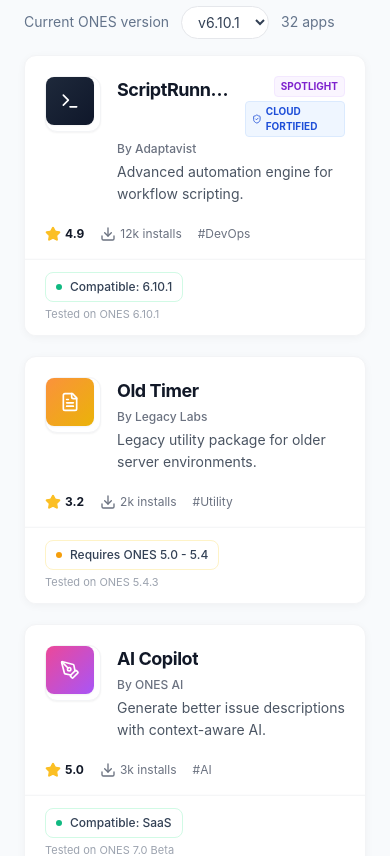
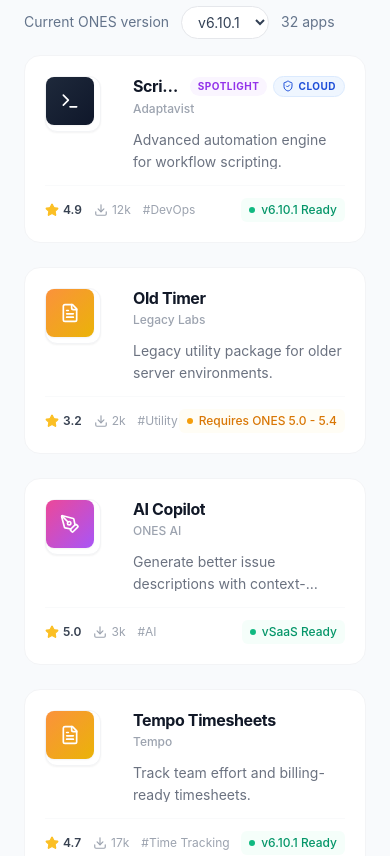
Before and after one commit to Jinming7/ones-marketplace, a Next.js app in the folder frontend/: page / in a window 390 px wide. Shown: the part 1560-2416 px from the top of the page. Built offline with nearby package versions, Linux system fonts and the light colour scheme.

Commit message:
feat(ui): modernize app cards and extract responsive app grid

```diff
--- a/frontend/src/app/page.tsx
+++ b/frontend/src/app/page.tsx
@@ -2,7 +2,7 @@
 
 import { useMemo, useState } from "react";
 import { Header } from "@/components/Header";
-import { AppCard } from "@/components/AppCard";
+import { AppGrid } from "@/components/AppGrid";
 import { FilterBar } from "@/components/FilterBar";
 import { SpotlightSection } from "@/components/SpotlightSection";
 import { marketplaceApps } from "@/lib/mockData";
@@ -96,20 +96,7 @@
           </div>
         </div>
 
-        <div className="grid grid-cols-1 gap-5 md:grid-cols-2 xl:grid-cols-3">
-          {filteredApps.map((app) => {
-            const disabled = onPremOnlyMode && !app.supportedHosting?.includes("on-prem");
-            return (
-              <AppCard
-                key={app.key}
-                app={app}
-                currentVersion={currentVersion}
-                disabled={disabled}
-                disabledLabel={disabled ? "Not available for On-Premise" : undefined}
-              />
-            );
-          })}
-        </div>
+        <AppGrid apps={filteredApps} currentVersion={currentVersion} onPremOnlyMode={onPremOnlyMode} />
       </section>
     </main>
   );
--- a/frontend/src/components/AppCard.tsx
+++ b/frontend/src/components/AppCard.tsx
@@ -14,9 +14,7 @@
 
 function parseVersion(version: string): ParsedVersion {
   const match = version.match(/(\d+)\.(\d+)(?:\.(\d+))?/);
-  if (!match) {
-    return [0, 0, 0];
-  }
+  if (!match) return [0, 0, 0];
   return [Number(match[1]), Number(match[2]), Number(match[3] ?? 0)];
 }
 
@@ -50,18 +48,19 @@
 
   if (!currentVersion || !supportsOnPrem) {
     return (
-      <div className="inline-flex items-center gap-2 rounded-lg border border-emerald-100 bg-white px-2.5 py-1.5 text-xs">
+      <span className="inline-flex items-center gap-1.5 rounded-md bg-emerald-50/50 px-2 py-1 text-xs font-medium text-emerald-600">
         <span className="h-1.5 w-1.5 rounded-full bg-emerald-500" />
-        <span className="font-medium text-slate-700">Compatible: SaaS</span>
-      </div>
+        vSaaS Ready
+      </span>
     );
   }
 
   const { min, max } = parseOnPremRange(app.compatibility?.onPremLabel);
   if (!min && !max) {
     return (
-      <span className="rounded border border-green-100 bg-green-50 px-2 py-1 text-xs font-medium text-green-700">
-        ✅ Compatible: v{currentVersion}
+      <span className="inline-flex items-center gap-1.5 rounded-md bg-emerald-50/50 px-2 py-1 text-xs font-medium text-emerald-600">
+        <span className="h-1.5 w-1.5 rounded-full bg-emerald-500" />
+        v{currentVersion} Ready
       </span>
     );
   }
@@ -72,18 +71,18 @@
 
   if (compatible) {
     return (
-      <div className="inline-flex items-center gap-2 rounded-lg border border-emerald-100 bg-white px-2.5 py-1.5 text-xs">
+      <span className="inline-flex items-center gap-1.5 rounded-md bg-emerald-50/50 px-2 py-1 text-xs font-medium text-emerald-600">
         <span className="h-1.5 w-1.5 rounded-full bg-emerald-500" />
-        <span className="font-medium text-slate-700">Compatible: {currentVersion}</span>
-      </div>
+        v{currentVersion} Ready
+      </span>
     );
   }
 
   return (
-    <div className="inline-flex items-center gap-2 rounded-lg border border-amber-100 bg-white px-2.5 py-1.5 text-xs">
+    <span className="inline-flex items-center gap-1.5 rounded-md bg-amber-50/50 px-2 py-1 text-xs font-medium text-amber-600">
       <span className="h-1.5 w-1.5 rounded-full bg-amber-500" />
-      <span className="font-medium text-slate-700">Requires {app.compatibility?.onPremLabel ?? "v7.0"}</span>
-    </div>
+      Requires {app.compatibility?.onPremLabel ?? "v5.x"}
+    </span>
   );
 }
 
@@ -96,63 +95,63 @@
       onClick={(event) => {
         if (disabled) event.preventDefault();
       }}
-      className={`group relative block overflow-hidden rounded-xl border border-gray-100 bg-white shadow-[0_2px_8px_rgba(0,0,0,0.04)] transition-all duration-300 ${
-        disabled ? "cursor-not-allowed opacity-60 grayscale" : "hover:-translate-y-1 hover:shadow-xl"
+      className={`group relative overflow-hidden rounded-2xl border border-gray-100 bg-white p-5 transition-all duration-300 ${
+        disabled
+          ? "cursor-not-allowed opacity-60 grayscale"
+          : "hover:border-blue-200 hover:shadow-[0_8px_30px_rgb(0,0,0,0.04)]"
       }`}
     >
-      <div className="flex gap-4 p-5">
-        <div className="h-14 w-14 flex-shrink-0 rounded-xl border border-gray-100 bg-white shadow-sm">
+      <span className="pointer-events-none absolute right-4 top-4 translate-y-[-4px] rounded-full bg-blue-600 px-3 py-1.5 text-xs font-bold text-white opacity-0 shadow-lg transition-all group-hover:opacity-100">
+        Install
+      </span>
+
+      <div className="flex gap-4">
+        <div className="mr-4 h-14 w-14 flex-shrink-0 rounded-xl border border-gray-100 bg-white shadow-sm">
           <AppIcon name={app.name} category={app.category} />
         </div>
 
         <div className="min-w-0 flex-1">
           <div className="flex items-start justify-between gap-2">
-            <h3 className="truncate text-lg font-bold tracking-tight text-gray-900">{app.name}</h3>
-            <div className="flex flex-col items-end gap-1">
+            <h3 className="truncate text-base font-bold leading-tight tracking-tight text-gray-900 transition-colors group-hover:text-blue-600">
+              {app.name}
+            </h3>
+            <div className="flex items-center gap-1.5">
               {app.spotlight ? (
-                <span className="rounded border border-purple-100 bg-purple-50 px-1.5 py-0.5 text-[10px] font-bold uppercase text-purple-700">
+                <span className="rounded-full bg-purple-50 px-2 py-0.5 text-[10px] font-bold uppercase tracking-wider text-purple-600">
                   {app.spotlight}
                 </span>
               ) : null}
               {isCloudFortified ? (
-                <span className="inline-flex items-center gap-1 rounded border border-blue-100 bg-blue-50 px-1.5 py-0.5 text-[10px] font-bold uppercase text-blue-700">
+                <span className="inline-flex items-center gap-1 rounded-full border border-blue-100 bg-blue-50 px-2 py-0.5 text-[10px] font-bold uppercase tracking-wider text-blue-700">
                   <ShieldCheck className="h-3 w-3" />
-                  Cloud Fortified
+                  Cloud
                 </span>
               ) : null}
             </div>
           </div>
 
-          <p className="mb-1 mt-1 text-xs font-medium text-gray-500">By {app.partnerName}</p>
-          <p className="mt-1 line-clamp-2 text-sm leading-relaxed text-gray-600">{app.summary}</p>
+          <p className="mt-1 text-xs font-medium text-gray-400">{app.partnerName}</p>
+          <p className="mt-3 h-10 line-clamp-2 text-sm leading-relaxed text-gray-500">{app.summary}</p>
         </div>
       </div>
 
-      <div className="flex items-center gap-4 border-b border-gray-50 border-opacity-50 px-5 pb-4 text-xs text-gray-500">
-        <span className="inline-flex items-center gap-1">
-          <Star className="h-4 w-4 fill-amber-400 text-amber-400" />
-          <span className="font-bold text-gray-900">{app.rating.toFixed(1)}</span>
-        </span>
-        <span className="inline-flex items-center gap-1">
-          <Download className="h-4 w-4" />
-          {Math.round(app.installs / 1000)}k installs
-        </span>
-        {app.category ? <span className="text-gray-500">#{app.category}</span> : null}
+      <div className="mt-4 flex items-center justify-between border-t border-gray-50 pt-3">
+        <div className="flex items-center gap-3 text-xs">
+          <span className="inline-flex items-center gap-1 text-gray-700">
+            <Star className="h-3.5 w-3.5 fill-amber-400 text-amber-400" />
+            <span className="font-semibold">{app.rating.toFixed(1)}</span>
+          </span>
+          <span className="inline-flex items-center gap-1 text-gray-400">
+            <Download className="h-3.5 w-3.5" />
+            {Math.round(app.installs / 1000)}k
+          </span>
+          {app.category ? <span className="text-gray-400">#{app.category}</span> : null}
+        </div>
+
+        <CompatibilityStatus app={app} currentVersion={currentVersion} />
       </div>
 
-      <div className="flex items-center justify-between border-t border-gray-100/80 bg-white px-5 py-3">
-        <div className="flex flex-col items-start gap-1">
-          <CompatibilityStatus app={app} currentVersion={currentVersion} />
-          {app.compatibility?.testedOn ? (
-            <span className="text-[11px] text-gray-400">{app.compatibility.testedOn}</span>
-          ) : null}
-          {disabled && disabledLabel ? <span className="text-xs text-gray-500">{disabledLabel}</span> : null}
-        </div>
-
-        <span className="translate-x-2 text-xs font-semibold text-blue-600 opacity-0 transition-all duration-200 group-hover:translate-x-0 group-hover:opacity-100">
-          Install
-        </span>
-      </div>
+      {disabled && disabledLabel ? <p className="mt-2 text-xs text-gray-400">{disabledLabel}</p> : null}
     </Link>
   );
 }
--- /dev/null
+++ b/frontend/src/components/AppGrid.tsx
@@ -0,0 +1,27 @@
+import { AppCardModel } from "@/lib/types";
+import { AppCard } from "./AppCard";
+
+interface AppGridProps {
+  apps: AppCardModel[];
+  currentVersion: string;
+  onPremOnlyMode: boolean;
+}
+
+export function AppGrid({ apps, currentVersion, onPremOnlyMode }: AppGridProps) {
+  return (
+    <div className="grid grid-cols-1 gap-6 md:grid-cols-2 lg:grid-cols-3 xl:grid-cols-4">
+      {apps.map((app) => {
+        const disabled = onPremOnlyMode && !app.supportedHosting?.includes("on-prem");
+        return (
+          <AppCard
+            key={app.key}
+            app={app}
+            currentVersion={currentVersion}
+            disabled={disabled}
+            disabledLabel={disabled ? "Not available for On-Premise" : undefined}
+          />
+        );
+      })}
+    </div>
+  );
+}
```
